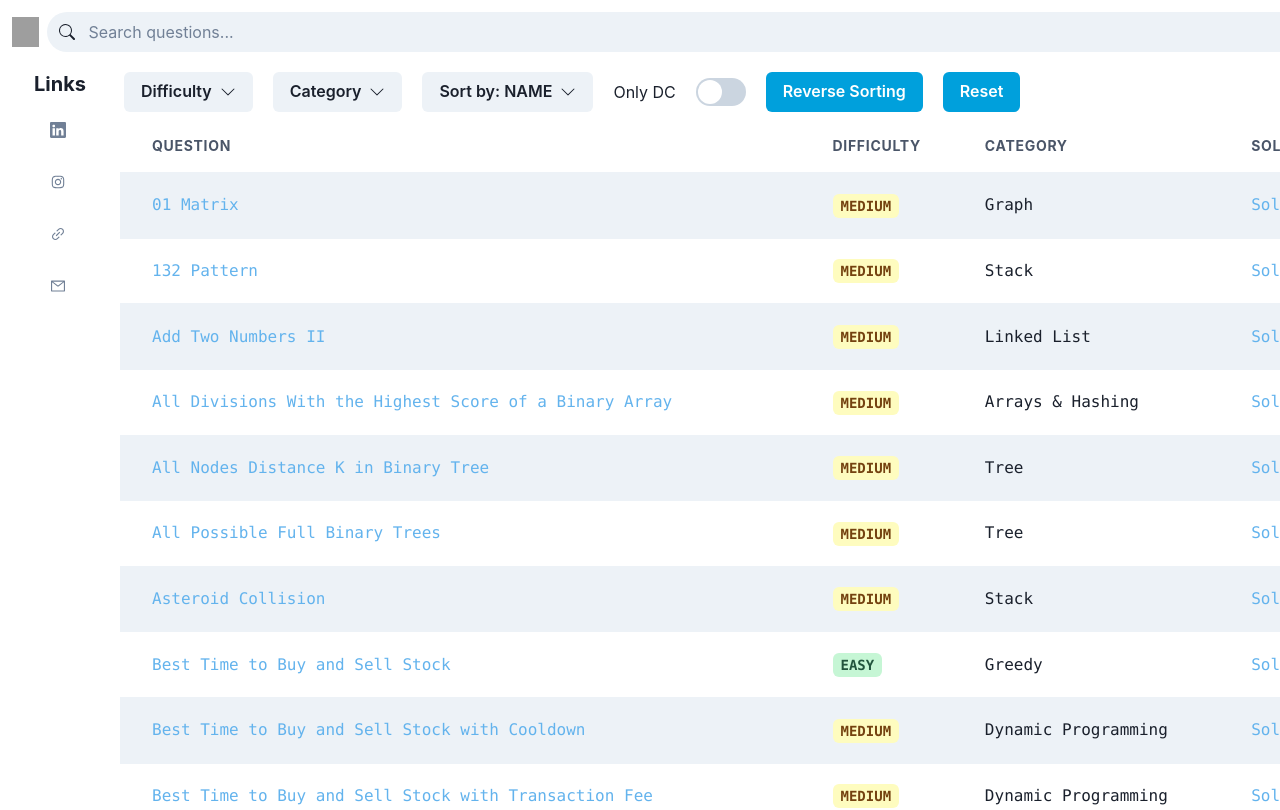
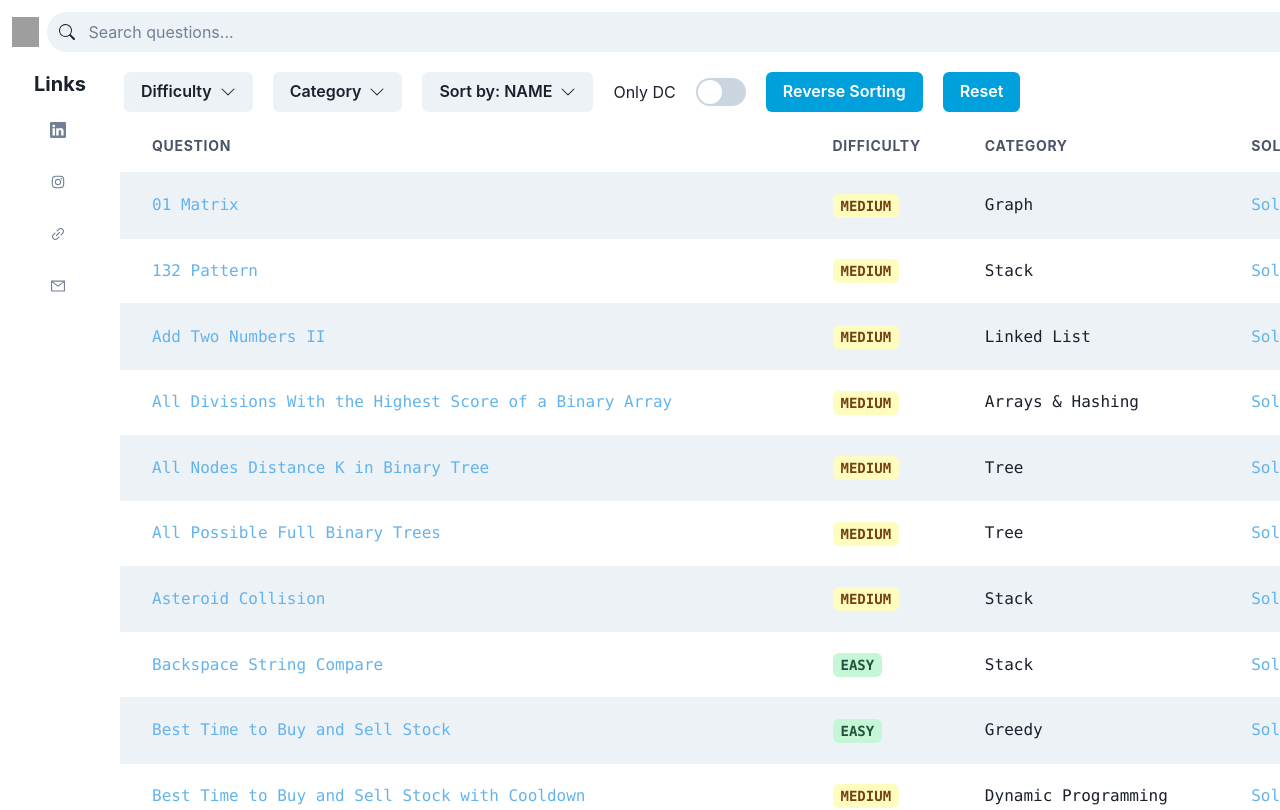
Before and after one commit to LeeHengYu/leetcode-reviewer, a React (Vite) app: page / in a window 1280 px wide. Shown: the top 810 px of the page. Built offline with nearby package versions, Linux system fonts and the light colour scheme; grey boxes are pictures that could not be loaded.

Commit message:
add 1019

```diff
--- a/src/data/tablaData.ts
+++ b/src/data/tablaData.ts
@@ -1681,6 +1681,14 @@ const tableData: Question[] = [
       solution: "parallel-courses-iii.py",
       dailyChallenge: new Date("2023-10-18"),
     },
+    {
+      question: "Backspace String Compare",
+      link: "https://leetcode.com/problems/backspace-string-compare/",
+      category: "Stack",
+      difficulty: "Easy",
+      solution: "backspace-string-compare.py",
+      dailyChallenge: new Date("2023-10-19"),
+    },
   ];
 
 export default tableData;
```
